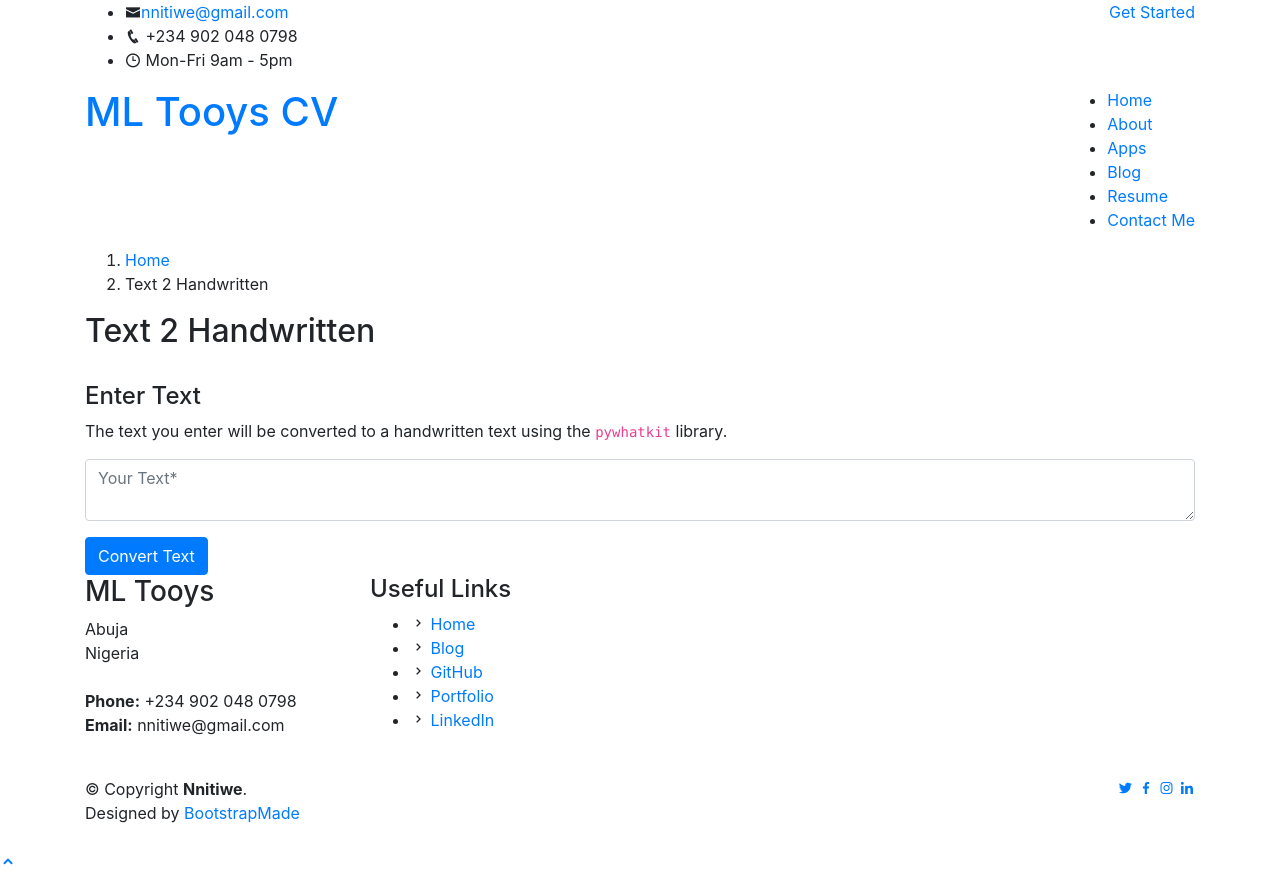
After one commit to nnitiwe-dev/ml_tooys-sight, a Django app: template templates/text_2_hand.html in a window 1280 px wide. The commit adds this page. Run offline with Django 3.2, Linux system fonts and the light colour scheme; the template is opened without the code that fills it, so the values that code supplies are empty; some libraries are stand-ins or nearby versions.

Commit message:
Add Text 2 Hand

```diff
--- a/computervision/urls.py
+++ b/computervision/urls.py
@@ -3,6 +3,7 @@ from . import views
 
 urlpatterns = [
     path('', views.index_page, name = 'index'),
+    path('', views.text_2_hand, name = 'text_2_hand'),
     #path('summarizer/', views.web_summarizer, name = 'summarizer'),
     #path('tweet_sentiments/', views.twitter, name='twitter'),
     #path('names/', views.name_classify, name='nigerian_names'),
--- a/requirements.txt
+++ b/requirements.txt
@@ -7,3 +7,4 @@ psycopg2-binary==2.8.5
 pytz==2018.9
 gunicorn==19.9.0
 whitenoise==3.3.1
+pywhatkit==4.4
--- a/templates/index.html
+++ b/templates/index.html
@@ -107,7 +107,7 @@
             <div class="content">
               <h3>Why ML Tooys CV?</h3>
               <p>
-                Machine Learning/ Data Science is a fast grow field in Computer Science that has gain the attention and curiosity of Tech Enthusiasts in recent years. However, alot of beginners spend a lot of time building models without get to see the beauty of these models in real life applications. This projects tries to overcome that challenge.
+                Machine Learning/ Data Science is a fast growing field in Computer Science that has gain the attention and curiosity of Tech Enthusiasts in recent years. However, alot of beginners spend a lot of time building models without get to see the beauty of these models in real life applications. This projects tries to overcome that challenge.
               </p>
               <div class="text-center">
                 <a href="#" class="more-btn">Learn More <i class="bx bx-chevron-right"></i></a>
@@ -217,7 +217,7 @@
               <div class="icon"><i class="icofont-computer"></i></div>
               <h4 class="title"><a href="">Digital-2-Handwritten Text</a></h4>
               <p class="description">This App converts digital text to human-style handwritten text.
-                <div class="read-more"><a href="#"><i class="icofont-arrow-right"></i> Read More</a></div>
+                <div class="read-more"><a href="{% url 'text_2_hand' %}"><i class="icofont-arrow-right"></i> Read More</a></div>
               </p>
             </div>
           </div>
@@ -328,7 +328,7 @@
           <div class="testimonial-item">
             <img src="assets/img/testimonials/testimonials-2.jpg" class="testimonial-img" alt="">
             <h3>Ukpong Nwankwo</h3>
-            <h4>Adjunct Associate Professor of Internal Medicine at Meharry Medical College</h4>
+            <h4>Adjunct Associate Professor of Internal Medicine @Meharry Medical College</h4>
             <p>
               <i class="bx bxs-quote-alt-left quote-icon-left"></i>
               Samuel Theophilus is an excellent technical expert.
--- /dev/null
+++ b/templates/text_2_hand.html
@@ -0,0 +1,224 @@
+<!DOCTYPE html>
+<html lang="en">
+
+<head>
+  <meta charset="utf-8">
+  <meta content="width=device-width, initial-scale=1.0" name="viewport">
+
+  {% block title %}
+  <title>ML Tooys CV- Text 2 Handwritten</title>
+   {% endblock %}
+  <meta content="" name="description">
+  <meta content="" name="keywords">
+
+  {% load static %}
+  <!-- Favicons -->
+  <link href="{% static 'assets/img/favicon.png' %}" rel="icon">
+  <link href="{% static 'assets/img/apple-touch-icon.png' %}" rel="apple-touch-icon">
+
+  <!-- Google Fonts -->
+  <link href="https://fonts.googleapis.com/css?family=Open+Sans:300,300i,400,400i,600,600i,700,700i|Raleway:300,300i,400,400i,500,500i,600,600i,700,700i|Poppins:300,300i,400,400i,500,500i,600,600i,700,700i" rel="stylesheet">
+
+  <!-- Vendor CSS Files -->
+  <link href="{% static 'assets/vendor/bootstrap/css/bootstrap.min.css' %}" rel="stylesheet">
+  <link href="{% static 'assets/vendor/icofont/icofont.min.css' %}" rel="stylesheet">
+  <link href="{% static 'assets/vendor/boxicons/css/boxicons.min.css' %}" rel="stylesheet">
+  <link href="{% static 'assets/vendor/venobox/venobox.css' %}" rel="stylesheet">
+  <link href="{% static 'assets/vendor/owl.carousel/assets/owl.carousel.min.css' %}" rel="stylesheet">
+  <link href="{% static 'assets/vendor/aos/aos.css' %}" rel="stylesheet">
+
+  <!-- Template Main CSS File -->
+  <link href="{% static 'assets/css/style.css' %}" rel="stylesheet">
+
+  <!-- =======================================================
+  * Template Name: Flexor - v2.4.1
+  * Template URL: https://bootstrapmade.com/flexor-free-multipurpose-bootstrap-template/
+  * Author: BootstrapMade.com
+  * License: https://bootstrapmade.com/license/
+  ======================================================== -->
+</head>
+
+<body>
+
+  <!-- ======= Top Bar ======= -->
+  <section id="topbar" class="d-none d-lg-block">
+    <div class="container d-flex">
+      <div class="contact-info mr-auto">
+        <ul>
+          <li><i class="icofont-envelope"></i><a href="mailto:nnitiwe@gmail.com">nnitiwe@gmail.com</a></li>
+          <li><i class="icofont-phone"></i> +234 902 048 0798</li>
+          <li><i class="icofont-clock-time icofont-flip-horizontal"></i> Mon-Fri 9am - 5pm</li>
+        </ul>
+
+      </div>
+      <div class="cta">
+        <a href="#about" class="scrollto">Get Started</a>
+      </div>
+    </div>
+  </section>
+
+  <!-- ======= Header ======= -->
+  <header id="header">
+    <div class="container d-flex">
+
+      <div class="logo mr-auto">
+        <h1 class="text-light"><a href="{% url 'index' %}"><span>ML Tooys CV</span></a></h1>
+        <!-- Uncomment below if you prefer to use an image logo -->
+        <!-- <a href="index.html"><img src="assets/img/logo.png" alt="" class="img-fluid"></a>-->
+      </div>
+
+      <nav class="nav-menu d-none d-lg-block">
+        <ul>
+          <li class="active"><a href="{% url 'index' %}">Home</a></li>
+          <li><a href="{% url 'index' %}#about">About</a></li>
+          <li><a href="{% url 'index' %}#services">Apps</a></li>
+          <li><a href="https://nnitiwe.medium.com" target="_blank">Blog</a></li>
+          <li><a href="https://nnitiwe-dev.github.io" target="_blank">Resume</a></li>
+          <li><a href="{% url 'index' %}#contact">Contact Me</a></li>
+
+        </ul>
+      </nav><!-- .nav-menu -->
+
+    </div>
+  </header><!-- End Header -->
+
+  <main id="main">
+
+    <!-- ======= Breadcrumbs ======= -->
+    <section id="breadcrumbs" class="breadcrumbs">
+      <div class="container">
+        <ol>
+          <li><a href="{% url 'index' %}">Home</a></li>
+          <li>Text 2 Handwritten</li>
+        </ol>
+        <h2>Text 2 Handwritten</h2>
+      </div>
+    </section><!-- End Breadcrumbs -->
+    <p>
+      {% if image %}
+                       <h3> Results:</h3>
+
+                        <center><img src="{{ image }}"></center>
+      {% endif %}
+
+    </p>
+    <section class="inner-page pt-3">
+      <div class="container">
+
+        <!-- =======Form===== -->
+        <div class="reply-form">
+                <h4>Enter Text</h4>
+                <p>The text you enter will be converted to a handwritten text using the <code>pywhatkit</code> library.</p>
+                <form action="{% url 'text_2_hand' %}" method="GET">
+                  {% csrf_token %}
+                  <div class="row">
+                    <div class="col form-group">
+                      <textarea name="comment" class="form-control" placeholder="Your Text*"></textarea>
+                    </div>
+                  </div>
+                  <button type="submit" class="btn btn-primary">Convert Text</button>
+
+                </form>
+
+              </div>
+
+          </div>
+        <!-- =======End Form====== -->
+      </div>
+    </section>
+
+  </main><!-- End #main -->
+
+  <!-- ======= Footer ======= -->
+  <footer id="footer">
+
+    <div class="footer-top">
+      <div class="container">
+        <div class="row">
+
+          <div class="col-lg-3 col-md-6 footer-contact">
+            <h3>ML Tooys</h3>
+            <p>
+              Abuja <br>
+              Nigeria <br><br>
+              <strong>Phone:</strong> +234 902 048 0798<br>
+              <strong>Email:</strong> nnitiwe@gmail.com<br>
+            </p>
+          </div>
+
+          <div class="col-lg-2 col-md-6 footer-links">
+            <h4>Useful Links</h4>
+            <ul>
+              <li><i class="bx bx-chevron-right"></i> <a href="#">Home</a></li>
+              <li><i class="bx bx-chevron-right"></i> <a href="https://nnitiwe.medium.com">Blog</a></li>
+              <li><i class="bx bx-chevron-right"></i> <a href="https://nnitiwe-dev.github.com">GitHub</a></li>
+              <li><i class="bx bx-chevron-right"></i> <a href="https://nnitiwe-dev.github.io">Portfolio</a></li>
+              <li><i class="bx bx-chevron-right"></i> <a href="https://www.linkedin.com/in/samuelnnitiwetheophilus/">LinkedIn</a></li>
+            </ul>
+          </div>
+
+          <div class="col-lg-3 col-md-6 footer-links">
+            <!-- <h4>Our Services</h4>
+            <ul>
+              <li><i class="bx bx-chevron-right"></i> <a href="#">Web Design</a></li>
+              <li><i class="bx bx-chevron-right"></i> <a href="#">Web Development</a></li>
+              <li><i class="bx bx-chevron-right"></i> <a href="#">Product Management</a></li>
+              <li><i class="bx bx-chevron-right"></i> <a href="#">Marketing</a></li>
+              <li><i class="bx bx-chevron-right"></i> <a href="#">Graphic Design</a></li>
+            </ul> -->
+          </div>
+
+          <div class="col-lg-4 col-md-6 footer-newsletter">
+            <!-- <h4>Join Our Newsletter</h4>
+            <p>Tamen quem nulla quae legam multos aute sint culpa legam noster magna</p>
+            <form action="" method="post">
+              <input type="email" name="email"><input type="submit" value="Subscribe">
+            </form> -->
+          </div>
+
+        </div>
+      </div>
+    </div>
+
+    <div class="container d-lg-flex py-4">
+
+      <div class="mr-lg-auto text-center text-lg-left">
+        <div class="copyright">
+          &copy; Copyright  <strong><span>Nnitiwe</span></strong>.
+        </div>
+        <div class="credits">
+          <!-- All the links in the footer should remain intact. -->
+          <!-- You can delete the links only if you purchased the pro version. -->
+          <!-- Licensing information: https://bootstrapmade.com/license/ -->
+          <!-- Purchase the pro version with working PHP/AJAX contact form: https://bootstrapmade.com/flexor-free-multipurpose-bootstrap-template/ -->
+          Designed by <a href="https://bootstrapmade.com/">BootstrapMade</a>
+        </div>
+      </div>
+      <div class="social-links text-center text-lg-right pt-3 pt-lg-0">
+        <a href="https://www.twitter.com/nnitiwe" class="twitter"><i class="bx bxl-twitter"></i></a>
+        <a href="https://www.facebook.com/nnitiwe" class="facebook"><i class="bx bxl-facebook"></i></a>
+        <a href="https://www.instagram.com/nnitiwe" class="instagram"><i class="bx bxl-instagram"></i></a>
+        <a href="https://www.linkedin.com/in/samuelnnitiwetheophilus/" class="linkedin"><i class="bx bxl-linkedin"></i></a>
+      </div>
+    </div>
+  </footer><!-- End Footer -->
+
+  <a href="#" class="back-to-top"><i class="icofont-simple-up"></i></a>
+
+  <!-- Vendor JS Files -->
+  <script src="{% static 'assets/vendor/jquery/jquery.min.js' %}"></script>
+  <script src="{% static 'assets/vendor/bootstrap/js/bootstrap.bundle.min.js' %}"></script>
+  <script src="{% static 'assets/vendor/jquery.easing/jquery.easing.min.js' %}"></script>
+  <script src="{% static 'assets/vendor/php-email-form/validate.js' %}"></script>
+  <script src="{% static 'assets/vendor/jquery-sticky/jquery.sticky.js' %}"></script>
+  <script src="{% static 'assets/vendor/venobox/venobox.min.js' %}"></script>
+  <script src="{% static 'assets/vendor/owl.carousel/owl.carousel.min.js' %}"></script>
+  <script src="{% static 'assets/vendor/isotope-layout/isotope.pkgd.min.js' %}"></script>
+  <script src="{% static 'assets/vendor/aos/aos.js' %}"></script>
+
+  <!-- Template Main JS File -->
+  <script src="{% static 'assets/js/main.js' %}"></script>
+
+</body>
+
+</html>
--- a/tooysCV/settings.py
+++ b/tooysCV/settings.py
@@ -143,6 +143,8 @@ PROJECT_ROOT = os.path.dirname(os.path.abspath(__file__))
 STATIC_ROOT = os.path.join(PROJECT_ROOT, 'static')
 # Default primary key field type
 # https://docs.djangoproject.com/en/3.2/ref/settings/#default-auto-field
+MEDIA_ROOT =  os.path.join(BASE_DIR, 'media')
+MEDIA_URL = '/media/'
 
 DEFAULT_AUTO_FIELD = 'django.db.models.BigAutoField'
 
--- a/tooysCV/urls.py
+++ b/tooysCV/urls.py
@@ -39,3 +39,5 @@ from django.conf import settings
 from django.conf.urls.static import static
 
 urlpatterns += static(settings.STATIC_URL, document_root=settings.STATIC_URL)
+if settings.DEBUG:
+        urlpatterns += static(settings.MEDIA_URL,document_root=settings.MEDIA_ROOT)
```
Also changed, not shown: computervision/views.py (+15 -0 lines), static/ML-Tooys-CV-A-computer-vision-project.png (added), 1 other file.
